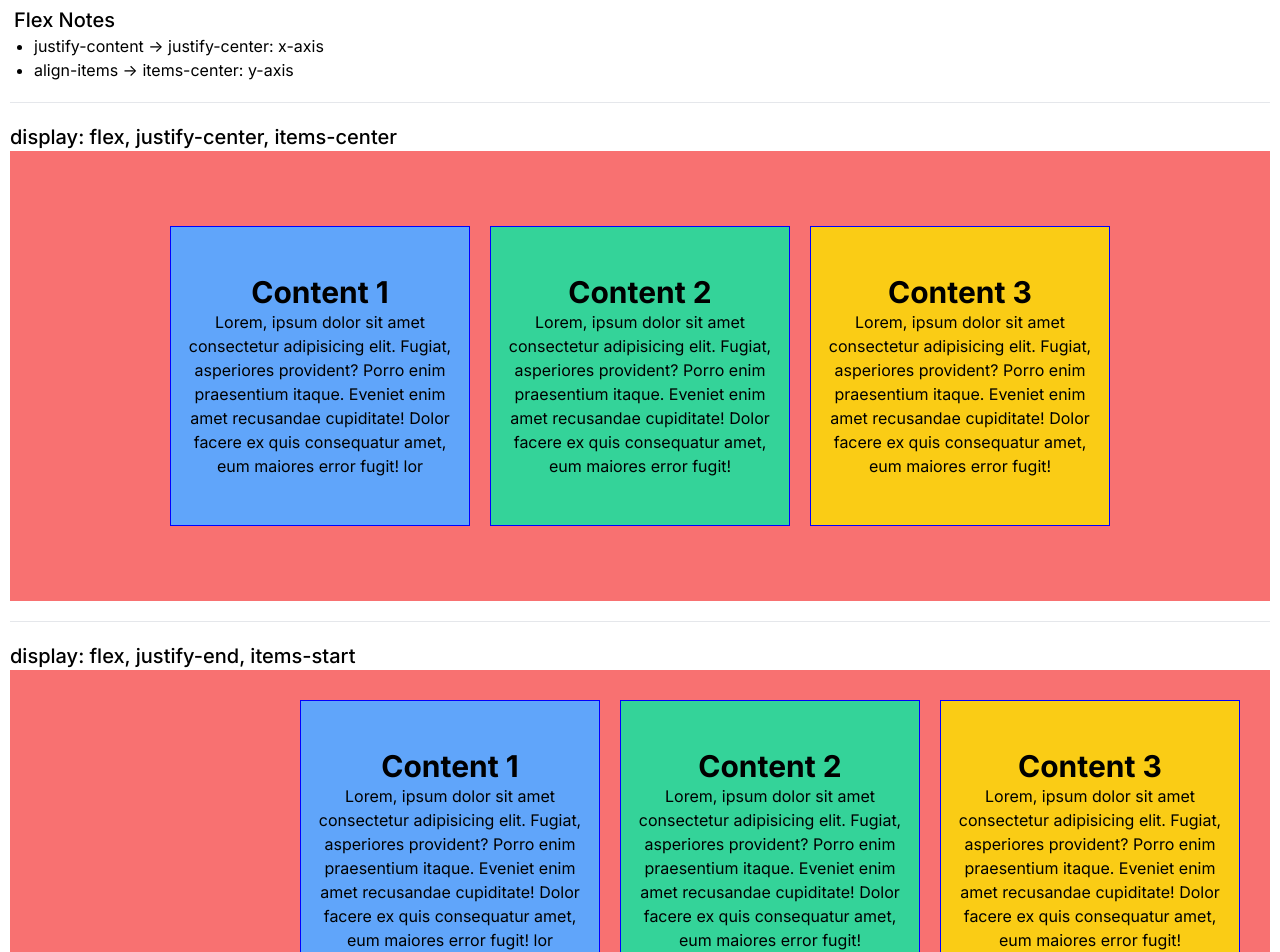
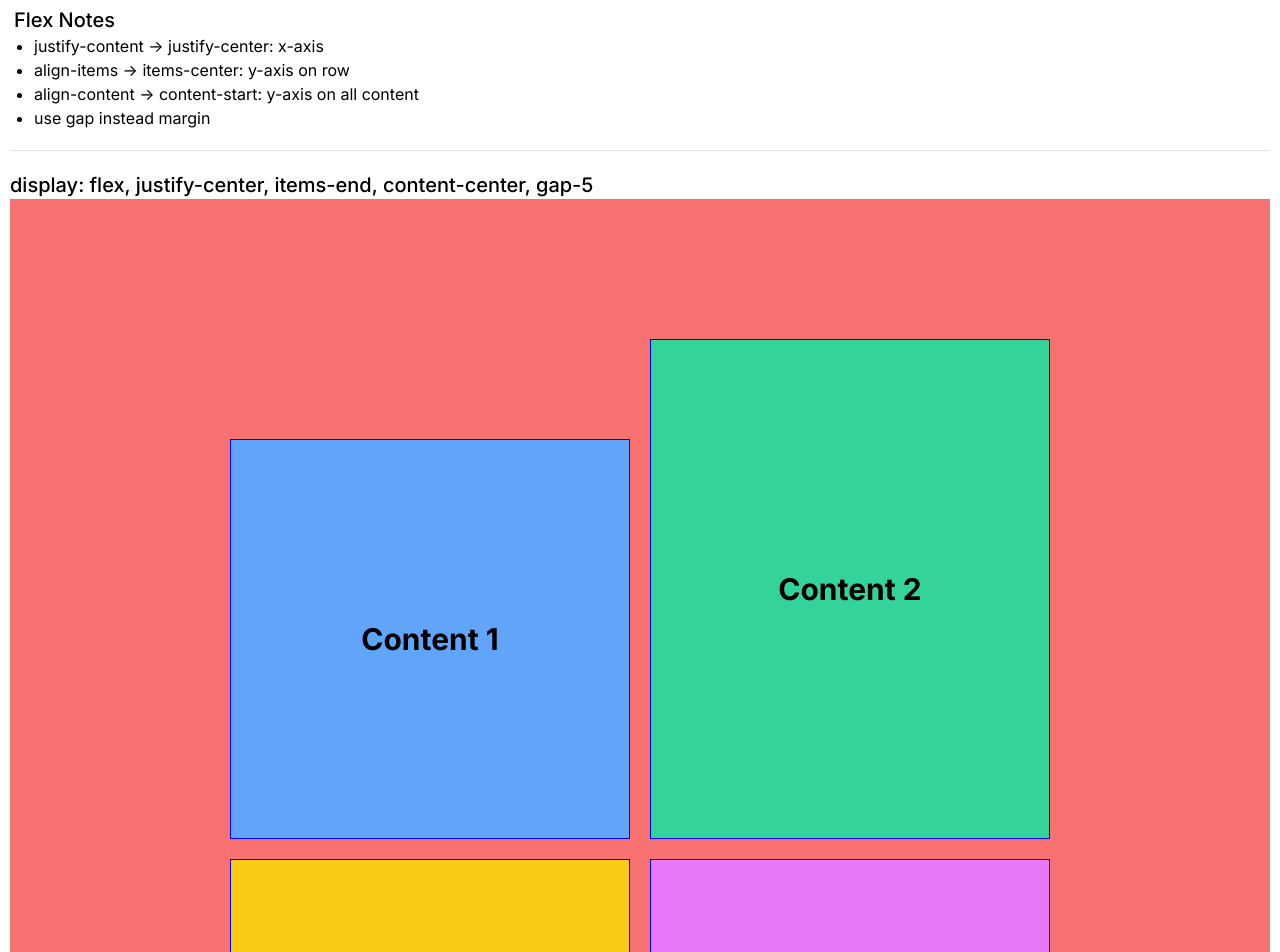
Before and after one commit to rayhannovelo/NextJS-Tailwind-Layout-Examples, a Next.js app: page /flex-alignment in a window 1280 px wide. Shown: the part 40-992 px from the top of the page. Built offline with nearby package versions, Linux system fonts and the light colour scheme.

Commit message:
add align-content, gap example

```diff
--- a/app/flex-alignment/page.tsx
+++ b/app/flex-alignment/page.tsx
@@ -11,47 +11,34 @@ export default function Page() {
         <h3>Flex Notes</h3>
         <ol className="list-disc pl-5">
           <li>justify-content {"->"} justify-center: x-axis</li>
-          <li>align-items {"->"} items-center: y-axis</li>
+          <li>align-items {"->"} items-center: y-axis on row</li>
+          <li>align-content {"->"} content-start: y-axis on all content</li>
+          <li>use gap instead margin</li>
         </ol>
       </div>
 
       <hr className="my-5"></hr>
 
-      <h3>display: flex, justify-center, items-center</h3>
-      <div className="flex flex-wrap justify-center items-center bg-red-400 min-h-[450px] p-5">
+      <h3>display: flex, justify-center, items-end, content-center, gap-5</h3>
+      <div className="flex flex-wrap justify-center items-end content-center gap-5 bg-red-400 h-[1200px] p-5">
         <div className="content bg-blue-400 flex flex-col justify-center items-center text-center">
           <h1>Content 1</h1>
-          <p>
-            Lorem, ipsum dolor sit amet consectetur adipisicing elit. Fugiat,
-            asperiores provident? Porro enim praesentium itaque. Eveniet enim
-            amet recusandae cupiditate! Dolor facere ex quis consequatur amet,
-            eum maiores error fugit! lor
-          </p>
         </div>
-        <div className="content bg-emerald-400 flex flex-col justify-center items-center text-center">
+        <div className="content bg-emerald-400 h-[500px] flex flex-col justify-center items-center text-center">
           <h1>Content 2</h1>
-          <p>
-            Lorem, ipsum dolor sit amet consectetur adipisicing elit. Fugiat,
-            asperiores provident? Porro enim praesentium itaque. Eveniet enim
-            amet recusandae cupiditate! Dolor facere ex quis consequatur amet,
-            eum maiores error fugit!
-          </p>
         </div>
         <div className="content bg-yellow-400 flex flex-col justify-center items-center text-center">
           <h1>Content 3</h1>
-          <p>
-            Lorem, ipsum dolor sit amet consectetur adipisicing elit. Fugiat,
-            asperiores provident? Porro enim praesentium itaque. Eveniet enim
-            amet recusandae cupiditate! Dolor facere ex quis consequatur amet,
-            eum maiores error fugit!
-          </p>
+        </div>
+        <div className="content bg-fuchsia-400 flex flex-col justify-center items-center text-center">
+          <h1>Content 4</h1>
         </div>
       </div>
 
       <hr className="my-5"></hr>
 
       <h3>display: flex, justify-end, items-start</h3>
-      <div className="flex flex-wrap justify-end items-start bg-red-400 min-h-[450px] p-5">
+      <div className="flex flex-wrap justify-end items-start bg-red-400 min-h-[600px] p-5">
         <div className="content bg-blue-400 flex flex-col justify-center items-center text-center">
           <h1>Content 1</h1>
           <p>
@@ -84,7 +71,7 @@ export default function Page() {
       <hr className="my-5"></hr>
 
       <h3>display: flex, justify-start, items-end</h3>
-      <div className="flex flex-wrap justify-start items-end bg-red-400 min-h-[450px] p-5">
+      <div className="flex flex-wrap justify-start items-end bg-red-400 min-h-[600px] p-5">
         <div className="content bg-blue-400 flex flex-col justify-center items-center text-center">
           <h1>Content 1</h1>
           <p>
--- a/app/globals.css
+++ b/app/globals.css
@@ -64,8 +64,7 @@
   .content {
     border: 1px solid blue;
     padding: 10px;
-    margin: 10px;
-    width: 300px;
-    min-height: 300px;
+    width: 400px;
+    min-height: 400px;
   }
 }
--- a/app/page.tsx
+++ b/app/page.tsx
@@ -27,7 +27,7 @@ export default function Home() {
         </li>
         <li>
           <Link href="/flex-alignment" className="hover:underline">
-            flex: justify-content, justify-items, align-contents
+            flex: justify-content, justify-items, align-contents, gap
           </Link>
         </li>
         <li>
```
